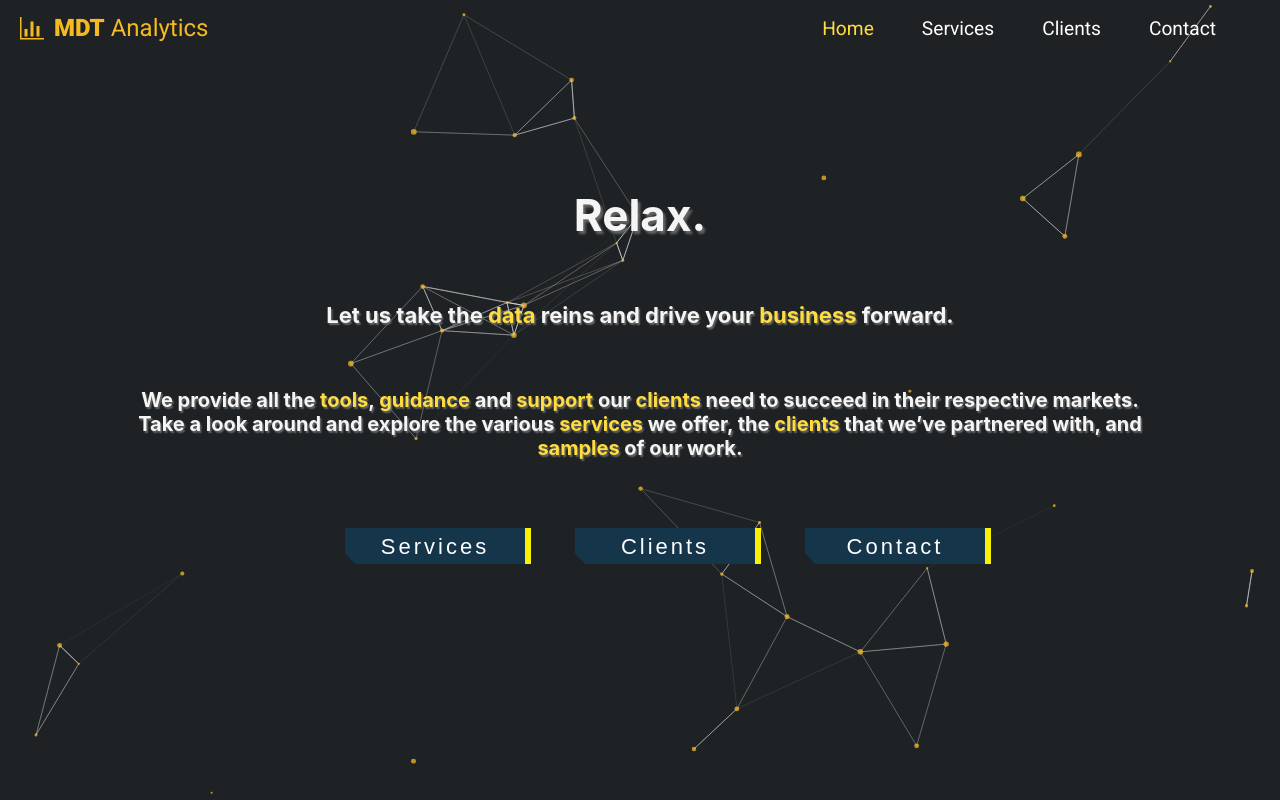
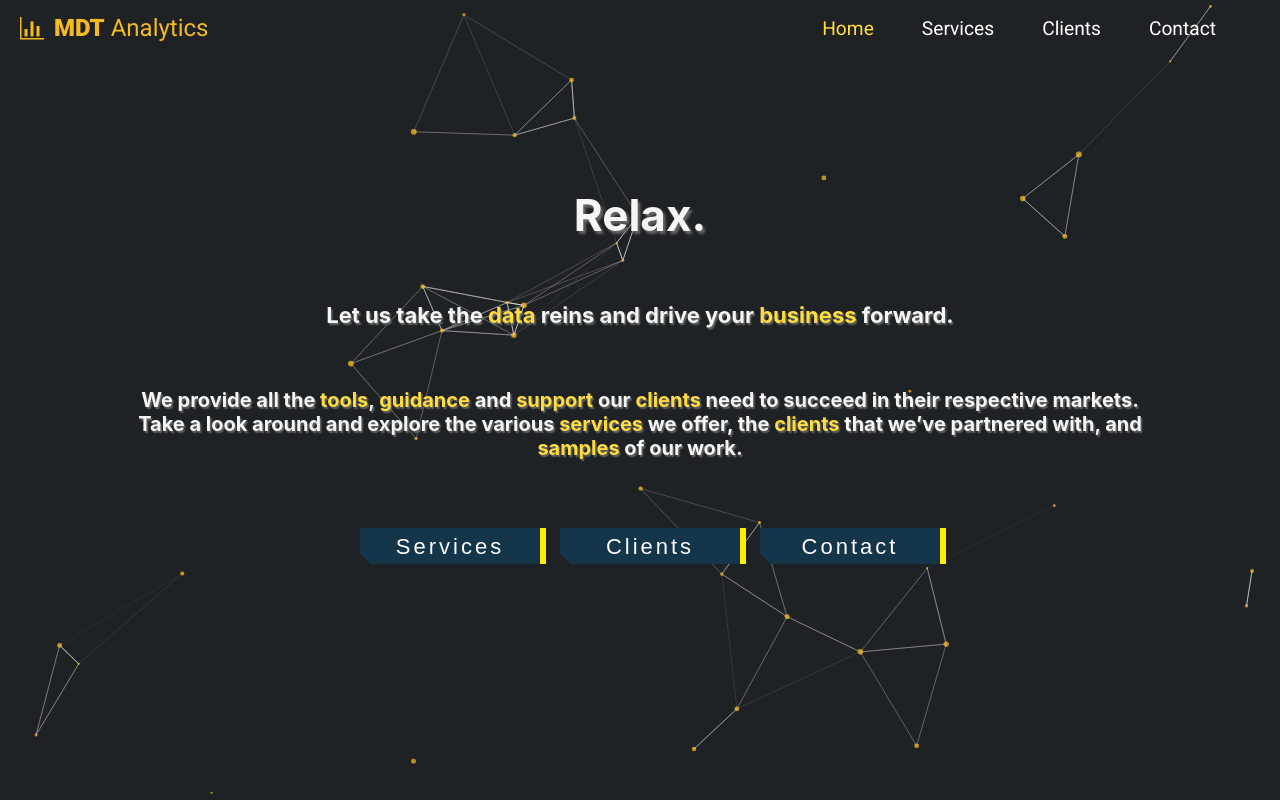
Before and after one commit to Mohammad-Afsari/mdtanalytics, a React (Create React App) app: page / in a window 1280 px wide. Built offline with nearby package versions, Linux system fonts and the light colour scheme.

Commit message:
home page update rev01

```diff
--- a/src/App.css
+++ b/src/App.css
@@ -14,7 +14,6 @@ body {
   margin-top: 10%;
 }
 
-
 .introduction {
   z-index: 5;
   background-color: red;
@@ -23,10 +22,12 @@ body {
   justify-content: center;
   margin: 60px auto;
   width: 80vw;
-  color:whitesmoke;
+  color: whitesmoke;
 }
 
-.introduction h1, .introduction h4, .introduction h5 {
+.introduction h1,
+.introduction h4,
+.introduction h5 {
   z-index: 5;
 }
 
@@ -47,7 +48,8 @@ body {
   text-shadow: 1.5px 1.5px 1.5px #666;
 }
 
-.introduction h4 span, .introduction h5 span {
+.introduction h4 span,
+.introduction h5 span {
   color: #ffdd40;
 }
 
@@ -58,21 +60,21 @@ body {
 }
 
 .linkBtn {
-  margin-left: 30px;
   cursor: pointer;
 }
 
 .linkBtn:hover {
-  color: #F8F005;
+  color: #f8f005;
   font-weight: bolder;
   transition: 0.15s;
 }
 
 button::after:hover {
-  color:#15354b;
+  color: #15354b;
 }
 
-button, button::after {
+button,
+button::after {
   width: 180px;
   height: 36px;
   font-size: 22px;
@@ -81,7 +83,7 @@ button, button::after {
   color: #fff;
   letter-spacing: 3px;
   line-height: 38px;
-  box-shadow: 6px 0px 0px #F8F005;
+  box-shadow: 6px 0px 0px #f8f005;
   outline: transparent;
   position: relative;
 }
@@ -93,15 +95,21 @@ button::after {
   --slice-3: inset(10% -6px 85% 0);
   --slice-4: inset(40% -6px 43% 0);
   --slice-5: inset(80% -6px 5% 0);
-  content: 'AVAILABLE NOW';
+  content: "AVAILABLE NOW";
   display: block;
   position: absolute;
   top: 0;
   left: 0;
   right: 0;
   bottom: 0;
-  background: linear-gradient(45deg, transparent 3%, #1c6fa7 3%, #1c6fa7 5%, #15354b 5%);
-  text-shadow: -3px -3px 0px #F8F005, 3px 3px 0px #1c6fa7;
+  background: linear-gradient(
+    45deg,
+    transparent 3%,
+    #1c6fa7 3%,
+    #1c6fa7 5%,
+    #15354b 5%
+  );
+  text-shadow: -3px -3px 0px #f8f005, 3px 3px 0px #1c6fa7;
   clip-path: var(--slice-0);
 }
 
```
